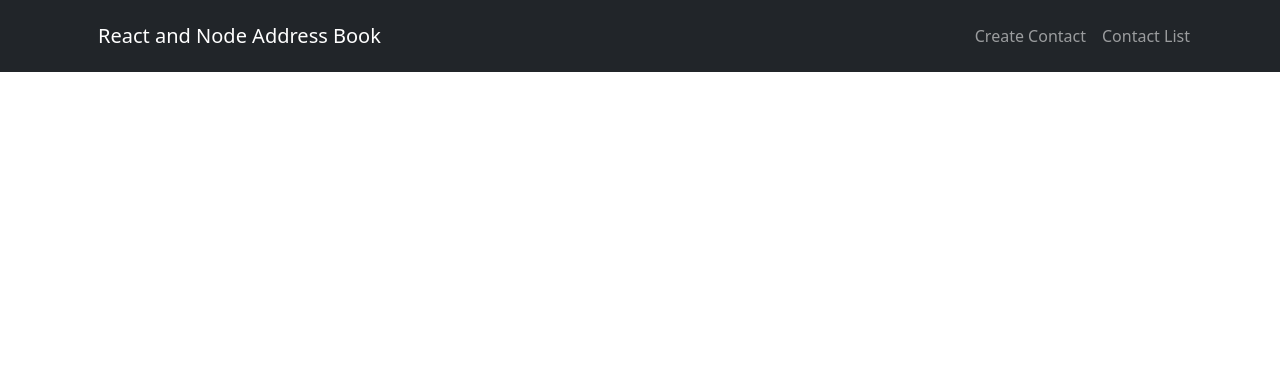
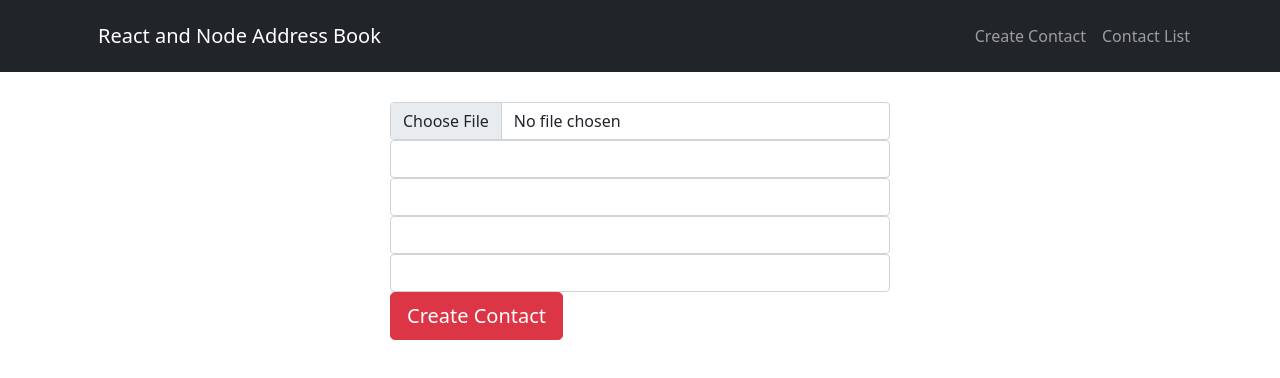
Before and after one commit to PratikMore2796/addressbook-node-react, a React (Create React App) app in the folder address-book-app/: page / in a window 1280 px wide. Shown: the top 378 px of the page. Built offline with nearby package versions, Linux system fonts and the light colour scheme.

Commit message:
problem solved
Moving to backend frontend is completed successfully

```diff
--- a/address-book-app/src/App.js
+++ b/address-book-app/src/App.js
@@ -60,13 +60,13 @@ const root = createRoot(rootElement);
             <div className="wrapper">
               <Routes>
                 <Route path="/"
-                  element={CreateContact} />
+                  element={<CreateContact></CreateContact>} />
                 <Route path="/create-contact"
-                  element={CreateContact} />
+                  element={<CreateContact></CreateContact>} />
                 <Route path="/edit-contact/:id"
-                  element={EditContact} />
+                  element={<EditContact></EditContact>} />
                 <Route path="/contact-list"
-                  element={ContactList} />
+                  element={<ContactList></ContactList>} />
               </Routes>
             </div>
           </Col>
--- a/address-book-app/src/components/ContactForm.js
+++ b/address-book-app/src/components/ContactForm.js
@@ -6,7 +6,7 @@ import { FormGroup, FormControl, Button } from "react-bootstrap";
 
 const ContactForm = (props) => {
 const validationSchema = Yup.object().shape({
-	pic: Yup.string().required("Required"),
+	pic: Yup.string(),
 	firstnamme: Yup.string().required("Required"),
 	lastname: Yup.string().required("Required"),
 	email: Yup.string()
--- a/address-book-app/src/components/contact-list.component.js
+++ b/address-book-app/src/components/contact-list.component.js
@@ -8,7 +8,7 @@ const [contacts, setContacts] = useState([]);
 
 useEffect(() => {
 	axios
-	.get("http://localhost:4000/contacts/")
+	.get("http://localhost:3000/contact-list")
 	.then(({ data }) => {
 		setContacts(data);
 	})
```
